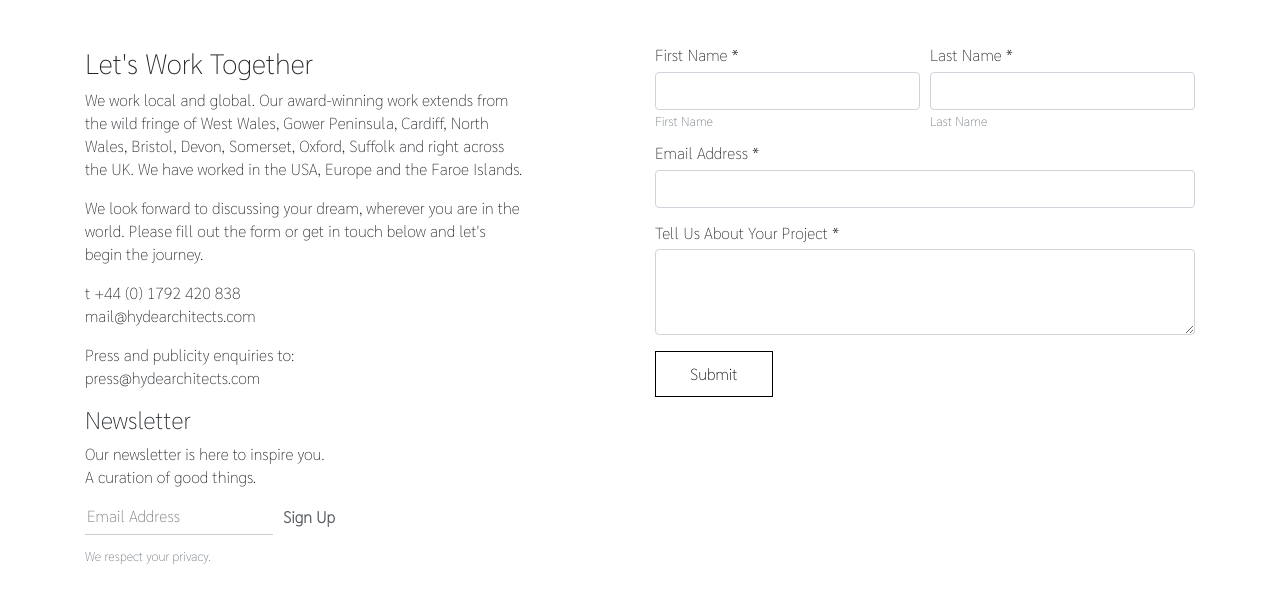
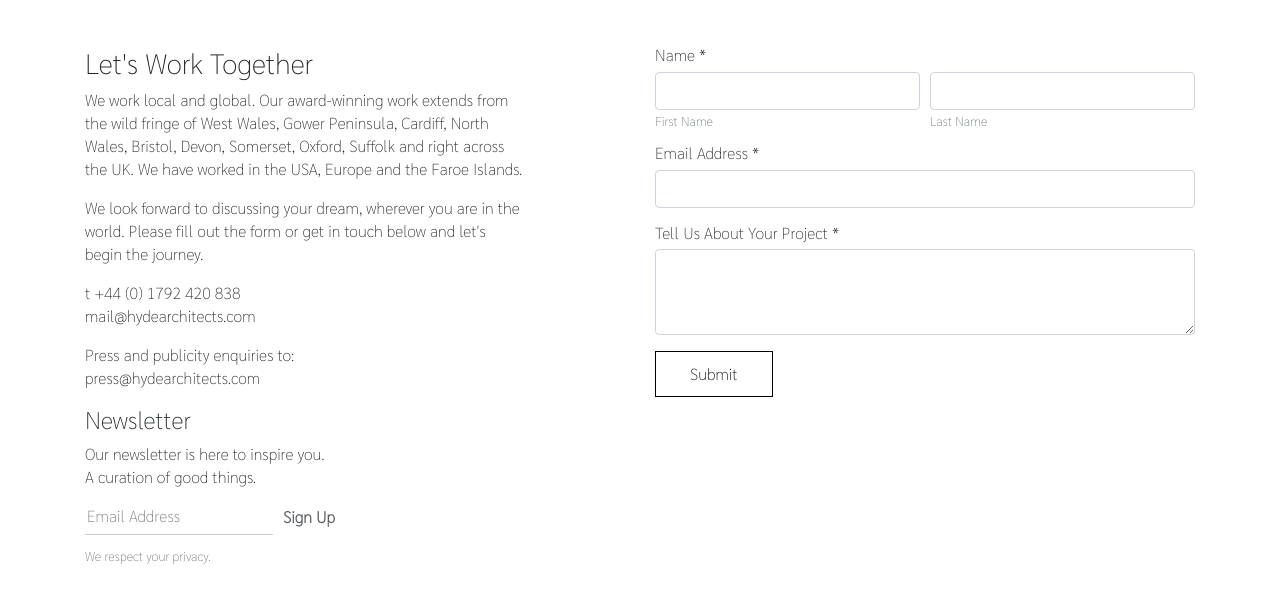
Before and after one commit to vanessaAlarcia/Architect-Website, a website: page contact.html in a window 1280 px wide. Shown: the part 908-1513 px from the top of the page. Drawn offline with nearby package versions, Linux system fonts and the light colour scheme.

Commit message:
updated form on contact pg

```diff
--- a/contact.html
+++ b/contact.html
@@ -114,12 +114,12 @@
                 <form id="contact-form">
                     <div class="form-row">
                         <div class="form-group col-md-6">
-                            <label for="firstName">First Name *</label>
+                            <label for="firstName">Name *</label>
                             <input type="text" class="form-control" id="firstName">
                             <small id="firstNameSmall" class="form-text text-muted">First Name</small>
                         </div>
-                        <div class="form-group col-md-6">
-                            <label for="lastName">Last Name *</label>
+                        <div class="form-group col-md-6 mt-2">
+                            <label for="lastName"></label>
                             <input type="text" class="form-control" id="lastName">
                             <small id="lastNameSmall" class="form-text text-muted">Last Name</small>
                         </div>
```
